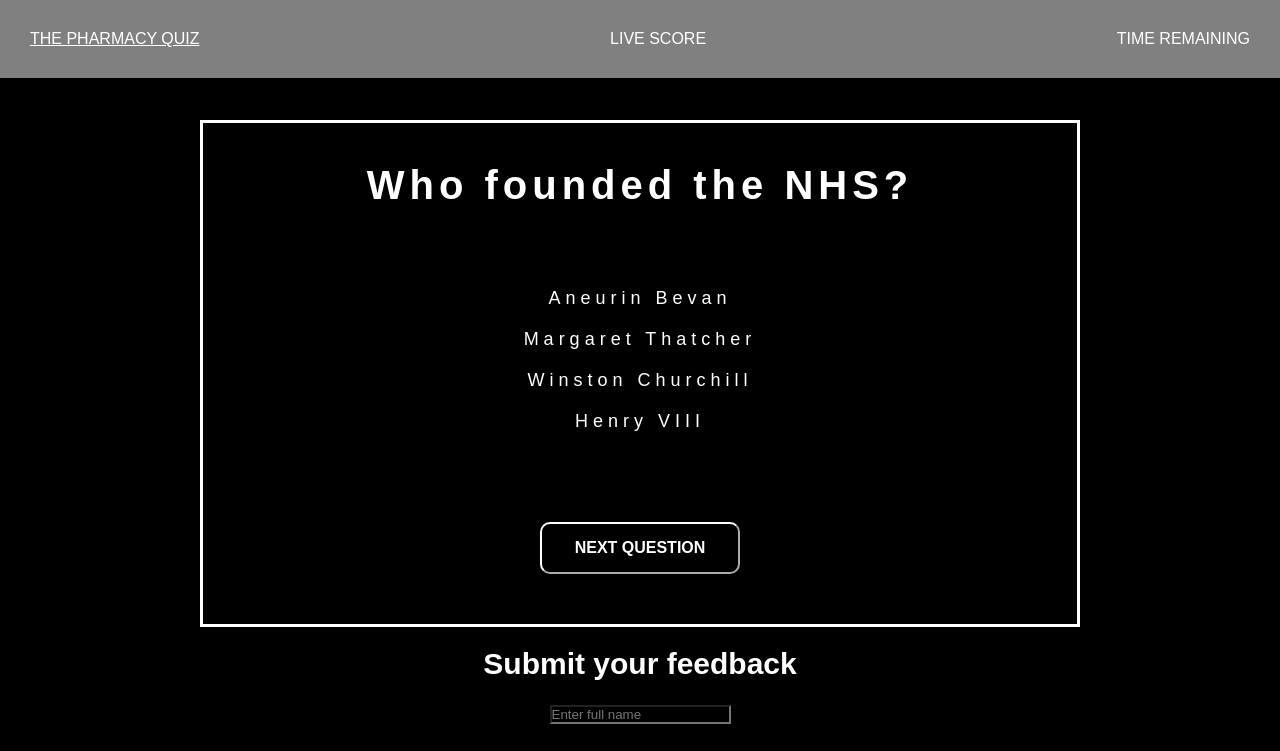
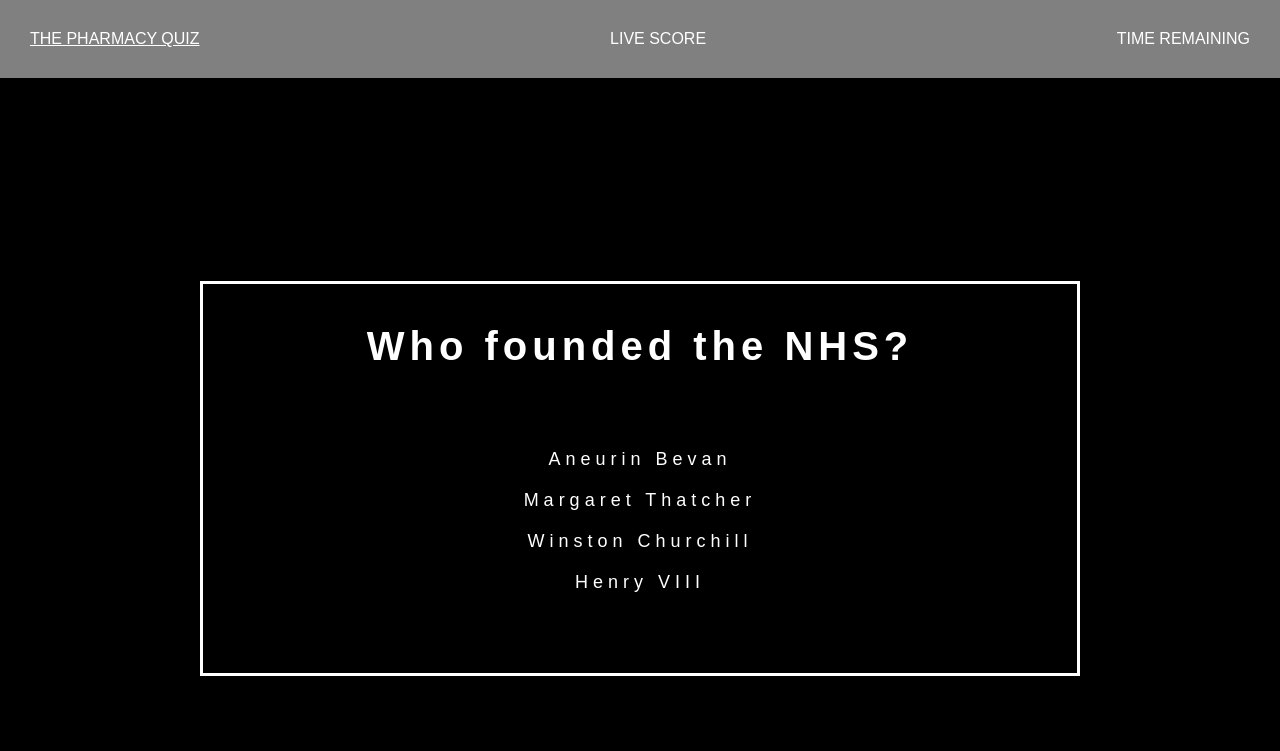
Before and after one commit to jeerjs/Jeerjs_HomeWork_04, a plain HTML site: page index.html in a window 1280 px wide. Both pictures are taken after a click on the button "START". Shown: the top 751 px of the page. Drawn offline with Linux system fonts and the light colour scheme.

Commit message:
Dynamically Render to Question 1

```diff
--- a/Assets/script.js
+++ b/Assets/script.js
@@ -16,19 +16,42 @@
   h2.textContent = "Who founded the NHS?";
   //create ul and append 4 li
   const ul = document.createElement("ul");
-  //Create div and append button
-  const div = document.createElement("div");
+  ul.setAttribute("class", "feedback-list");
+
+  //call a function to create an li and append - loop
+  const li1 = document.createElement("li");
+  li1.setAttribute("class", "list-item");
+  li1.textContent = "Aneurin Bevan";
+
+  const li2 = document.createElement("li");
+  li2.setAttribute("class", "list-item");
+  li2.textContent = "Margaret Thatcher";
+
+  const li3 = document.createElement("li");
+  li3.setAttribute("class", "list-item");
+  li3.textContent = "Winston Churchill";
+
+  const li4 = document.createElement("li");
+  li4.setAttribute("class", "list-item");
+  li4.textContent = "Henry VIII";
+
+  ul.append(li1, li2, li3, li4);
+
+  section.append(h2, ul);
+
+  //append to main element
+  mainElement.append(section);
 };
 
 //remove banner
 const removeBanner = () => {
-  console.log(removeBanner);
   bannerSection.remove();
 };
 
 //declare the event handler function for start button click
 const handleStartButtonClick = () => {
   removeBanner();
+  renderQuestion();
 };
 
 //remove banner section on click and render first question
--- a/Assets/style.css
+++ b/Assets/style.css
@@ -21,6 +21,7 @@
   padding: 3rem 3rem;
   background-color: grey;
   font-size: 1.6rem;
+  position: static;
 }
 
 .main {
--- a/index.html
+++ b/index.html
@@ -27,7 +27,7 @@
         </div>
       </section>
       <!-- Question Section -->
-      <section class="content-section question-container">
+      <!-- <section class="content-section question-container">
         <h2 class="content-section-title">Who founded the NHS?</h2>
         <ul class="feedback-list">
           <li class="list-item">Aneurin Bevan</li>
@@ -35,9 +35,6 @@
           <li class="list-item">Winston Churchill</li>
           <li class="list-item">Henry VIII</li>
         </ul>
-        <div class="btn-control">
-        <button class="btn" id=""next-btn">Next Question</button>
-        </div>
       </section>
       <section class="feedback-form-section" name="feedback-form">
         <h2 class="title">Submit your feedback</h2>
@@ -54,7 +51,7 @@
             <button class="btn" type="submit">Submit</button>
           </div>
         </form>
-      </section>
+      </section> -->
     </main>
     <footer class="nav-container">
       <h3>Contact Me</h3>
```
